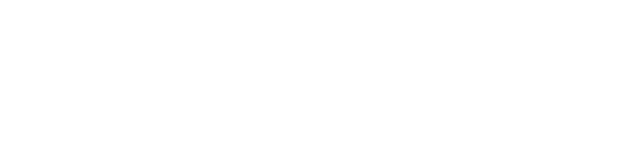
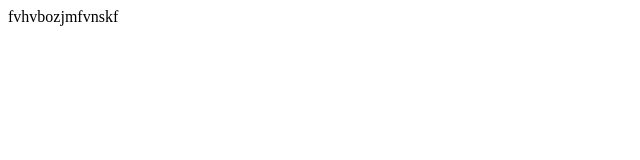
Before and after one commit to katoudevb/ff, a plain HTML site: page index.html in a window 1280 px wide. Shown: the whole page, without its empty margins (0-640 px from the left). Drawn offline with Linux system fonts and the light colour scheme.

Commit message:
Deuxieme

```diff
--- a/index.html
+++ b/index.html
@@ -9,3 +9,4 @@
 
 </body>
 </html>
+fvhvbozjmfvnskf
```
